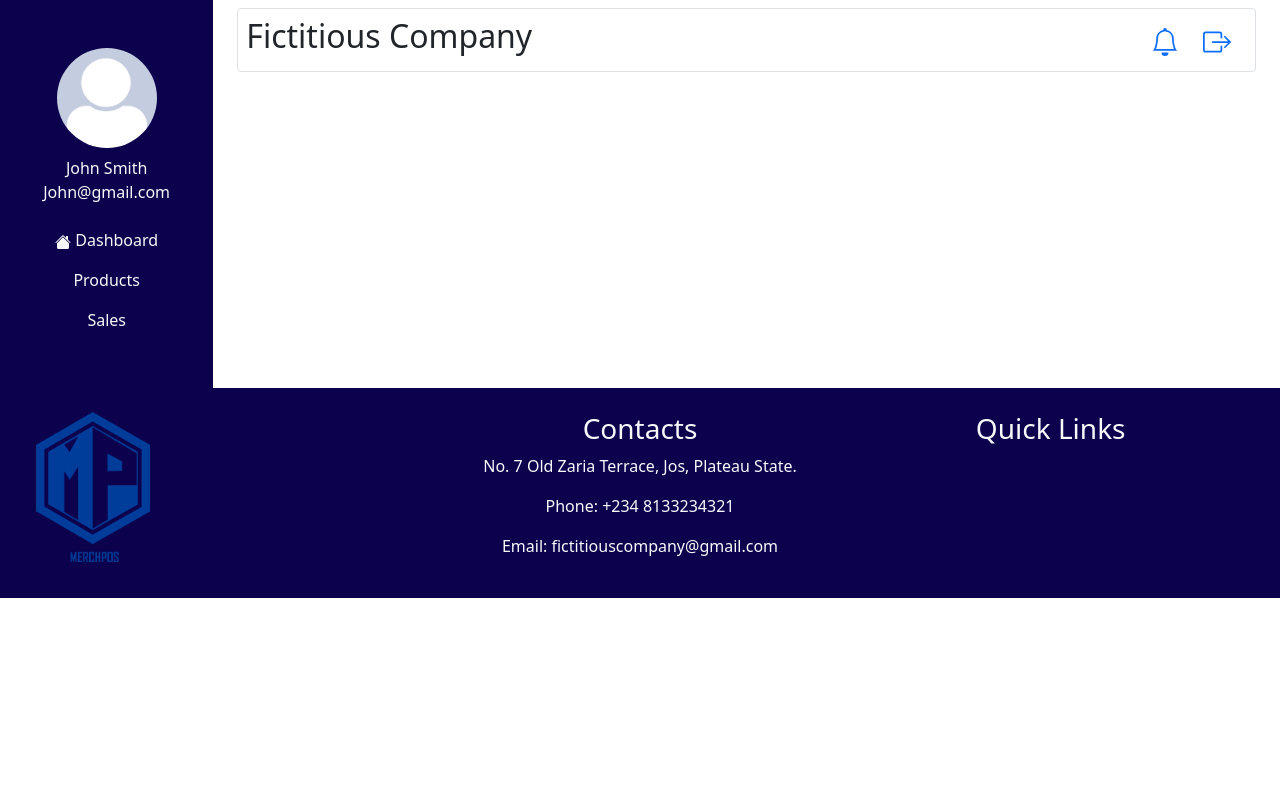
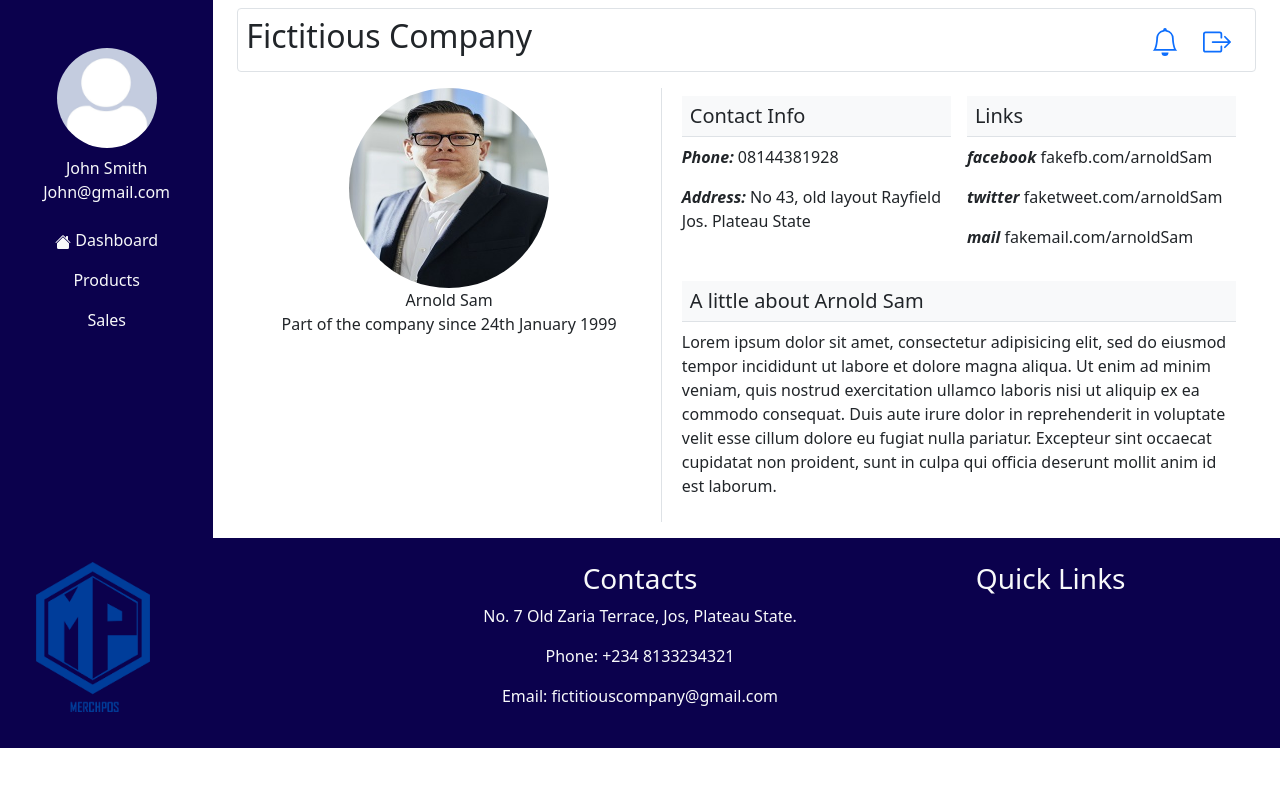
Before and after one commit to abbabawa/bootstrap-template, a React (Create React App) app: page /staff_profile/1 in a window 1280 px wide. Shown: the top 786 px of the page. Built offline with nearby package versions, Linux system fonts and the light colour scheme.

Commit message:
Staff profile page created and worked on

```diff
--- a/package.json
+++ b/package.json
@@ -12,6 +12,8 @@
     "react-bootstrap": "^2.0.0-beta.2",
     "react-chartjs-2": "^3.0.4",
     "react-dom": "^17.0.2",
+    "react-router": "^5.2.0",
+    "react-router-dom": "^5.2.0",
     "react-scripts": "4.0.3",
     "web-vitals": "^1.0.1"
   },
--- a/src/App.js
+++ b/src/App.js
@@ -10,6 +10,7 @@ import Dashboard from './pages/Dashboard';
 import SiteForm from './pages/Form';
 import SiteTable from './pages/Table';
 import Staff from './pages/Staff';
+import StaffProfile from './pages/StaffProfile';
 
 let customers = [
 	{
@@ -233,7 +234,13 @@ let staff = [
 			facebook: "fakefb.com/arnoldSam",
 			twitter: "faketweet.com/arnoldSam",
 			mail: "fakemail.com/arnoldSam"
-		}
+		},
+		bio: `Lorem ipsum dolor sit amet, consectetur adipisicing elit, sed do eiusmod
+			tempor incididunt ut labore et dolore magna aliqua. Ut enim ad minim veniam,
+			quis nostrud exercitation ullamco laboris nisi ut aliquip ex ea commodo
+			consequat. Duis aute irure dolor in reprehenderit in voluptate velit esse
+			cillum dolore eu fugiat nulla pariatur. Excepteur sint occaecat cupidatat non
+			proident, sunt in culpa qui officia deserunt mollit anim id est laborum.`
 	},
 	{
 		id: 2,
@@ -250,7 +257,13 @@ let staff = [
 			facebook: "fakefb.com/arnoldSam",
 			twitter: "faketweet.com/arnoldSam",
 			mail: "fakemail.com/arnoldSam"
-		}
+		},
+		bio: `Lorem ipsum dolor sit amet, consectetur adipisicing elit, sed do eiusmod
+			tempor incididunt ut labore et dolore magna aliqua. Ut enim ad minim veniam,
+			quis nostrud exercitation ullamco laboris nisi ut aliquip ex ea commodo
+			consequat. Duis aute irure dolor in reprehenderit in voluptate velit esse
+			cillum dolore eu fugiat nulla pariatur. Excepteur sint occaecat cupidatat non
+			proident, sunt in culpa qui officia deserunt mollit anim id est laborum.`
 	},
 	{
 		id: 3,
@@ -267,7 +280,13 @@ let staff = [
 			facebook: "fakefb.com/johnson",
 			twitter: "faketweet.com/johnson",
 			mail: "fakemail.com/arnoldSam"
-		}
+		},
+		bio: `Lorem ipsum dolor sit amet, consectetur adipisicing elit, sed do eiusmod
+			tempor incididunt ut labore et dolore magna aliqua. Ut enim ad minim veniam,
+			quis nostrud exercitation ullamco laboris nisi ut aliquip ex ea commodo
+			consequat. Duis aute irure dolor in reprehenderit in voluptate velit esse
+			cillum dolore eu fugiat nulla pariatur. Excepteur sint occaecat cupidatat non
+			proident, sunt in culpa qui officia deserunt mollit anim id est laborum.`
 	},
 	{
 		id: 4,
@@ -284,7 +303,13 @@ let staff = [
 			facebook: "fakefb.com/mercy",
 			twitter: "faketweet.com/mercy",
 			mail: "fakemail.com/mercy"
-		}
+		},
+		bio: `Lorem ipsum dolor sit amet, consectetur adipisicing elit, sed do eiusmod
+			tempor incididunt ut labore et dolore magna aliqua. Ut enim ad minim veniam,
+			quis nostrud exercitation ullamco laboris nisi ut aliquip ex ea commodo
+			consequat. Duis aute irure dolor in reprehenderit in voluptate velit esse
+			cillum dolore eu fugiat nulla pariatur. Excepteur sint occaecat cupidatat non
+			proident, sunt in culpa qui officia deserunt mollit anim id est laborum.`
 	},
 	{
 		id: 5,
@@ -301,7 +326,13 @@ let staff = [
 			facebook: "fakefb.com/jane",
 			twitter: "faketweet.com/jane",
 			mail: "fakemail.com/jane"
-		}
+		},
+		bio: `Lorem ipsum dolor sit amet, consectetur adipisicing elit, sed do eiusmod
+			tempor incididunt ut labore et dolore magna aliqua. Ut enim ad minim veniam,
+			quis nostrud exercitation ullamco laboris nisi ut aliquip ex ea commodo
+			consequat. Duis aute irure dolor in reprehenderit in voluptate velit esse
+			cillum dolore eu fugiat nulla pariatur. Excepteur sint occaecat cupidatat non
+			proident, sunt in culpa qui officia deserunt mollit anim id est laborum.`
 	},
 	{
 		id: 6,
@@ -318,7 +349,13 @@ let staff = [
 			facebook: "fakefb.com/johnson",
 			twitter: "faketweet.com/johnson",
 			mail: "fakemail.com/arnoldSam"
-		}
+		},
+		bio: `Lorem ipsum dolor sit amet, consectetur adipisicing elit, sed do eiusmod
+			tempor incididunt ut labore et dolore magna aliqua. Ut enim ad minim veniam,
+			quis nostrud exercitation ullamco laboris nisi ut aliquip ex ea commodo
+			consequat. Duis aute irure dolor in reprehenderit in voluptate velit esse
+			cillum dolore eu fugiat nulla pariatur. Excepteur sint occaecat cupidatat non
+			proident, sunt in culpa qui officia deserunt mollit anim id est laborum.`
 	},
 	{
 		id: 7,
@@ -335,7 +372,13 @@ let staff = [
 			facebook: "fakefb.com/mercy",
 			twitter: "faketweet.com/mercy",
 			mail: "fakemail.com/mercy"
-		}
+		},
+		bio: `Lorem ipsum dolor sit amet, consectetur adipisicing elit, sed do eiusmod
+			tempor incididunt ut labore et dolore magna aliqua. Ut enim ad minim veniam,
+			quis nostrud exercitation ullamco laboris nisi ut aliquip ex ea commodo
+			consequat. Duis aute irure dolor in reprehenderit in voluptate velit esse
+			cillum dolore eu fugiat nulla pariatur. Excepteur sint occaecat cupidatat non
+			proident, sunt in culpa qui officia deserunt mollit anim id est laborum.`
 	},
 	{
 		id: 8,
@@ -352,7 +395,13 @@ let staff = [
 			facebook: "fakefb.com/arnoldSam",
 			twitter: "faketweet.com/arnoldSam",
 			mail: "fakemail.com/arnoldSam"
-		}
+		},
+		bio: `Lorem ipsum dolor sit amet, consectetur adipisicing elit, sed do eiusmod
+			tempor incididunt ut labore et dolore magna aliqua. Ut enim ad minim veniam,
+			quis nostrud exercitation ullamco laboris nisi ut aliquip ex ea commodo
+			consequat. Duis aute irure dolor in reprehenderit in voluptate velit esse
+			cillum dolore eu fugiat nulla pariatur. Excepteur sint occaecat cupidatat non
+			proident, sunt in culpa qui officia deserunt mollit anim id est laborum.`
 	},
 	{
 		id: 9,
@@ -369,7 +418,13 @@ let staff = [
 			facebook: "fakefb.com/johnson",
 			twitter: "faketweet.com/johnson",
 			mail: "fakemail.com/arnoldSam"
-		}
+		},
+		bio: `Lorem ipsum dolor sit amet, consectetur adipisicing elit, sed do eiusmod
+			tempor incididunt ut labore et dolore magna aliqua. Ut enim ad minim veniam,
+			quis nostrud exercitation ullamco laboris nisi ut aliquip ex ea commodo
+			consequat. Duis aute irure dolor in reprehenderit in voluptate velit esse
+			cillum dolore eu fugiat nulla pariatur. Excepteur sint occaecat cupidatat non
+			proident, sunt in culpa qui officia deserunt mollit anim id est laborum.`
 	},
 	{
 		id: 10,
@@ -386,7 +441,13 @@ let staff = [
 			facebook: "fakefb.com/mercy",
 			twitter: "faketweet.com/mercy",
 			mail: "fakemail.com/mercy"
-		}
+		},
+		bio: `Lorem ipsum dolor sit amet, consectetur adipisicing elit, sed do eiusmod
+			tempor incididunt ut labore et dolore magna aliqua. Ut enim ad minim veniam,
+			quis nostrud exercitation ullamco laboris nisi ut aliquip ex ea commodo
+			consequat. Duis aute irure dolor in reprehenderit in voluptate velit esse
+			cillum dolore eu fugiat nulla pariatur. Excepteur sint occaecat cupidatat non
+			proident, sunt in culpa qui officia deserunt mollit anim id est laborum.`
 	},
 	{
 		id: 11,
@@ -403,7 +464,13 @@ let staff = [
 			facebook: "fakefb.com/jane",
 			twitter: "faketweet.com/jane",
 			mail: "fakemail.com/jane"
-		}
+		},
+		bio: `Lorem ipsum dolor sit amet, consectetur adipisicing elit, sed do eiusmod
+			tempor incididunt ut labore et dolore magna aliqua. Ut enim ad minim veniam,
+			quis nostrud exercitation ullamco laboris nisi ut aliquip ex ea commodo
+			consequat. Duis aute irure dolor in reprehenderit in voluptate velit esse
+			cillum dolore eu fugiat nulla pariatur. Excepteur sint occaecat cupidatat non
+			proident, sunt in culpa qui officia deserunt mollit anim id est laborum.`
 	}
 ]
 
@@ -413,6 +480,10 @@ const getCustomers = ()=>{
 
 const getStaff = ()=>{
 	return staff
+}
+
+const getStaffProfile = (id)=>{
+	return staff.find(singStaff=>singStaff.id === id)
 }
 
 function App() {
@@ -460,6 +531,9 @@ function App() {
 						<Route path="/staff">
 							<Staff getStaff={getStaff} />
 						</Route>
+						<Route path="/staff_profile/:id">
+							<StaffProfile getStaffProfile={getStaffProfile} />
+						</Route>
 						<Route exact path="/">
 							<Dashboard />
 						</Route>
--- /dev/null
+++ b/src/StaffImages.js
@@ -0,0 +1,27 @@
+//TODO: simulate actual dynamic display of images from a server
+import arnold from './images/arnold-1.jpg'
+import arya from './images/arya-1.jpg'
+import female from './images/female_portrait-1.jpg'
+import johnson from './images/johnson-1.jpg'
+import sam from './images/sam-1.jpg'
+import portrait from './images/portrait-1.jpg'
+
+const getImage = (uimg)=>{
+    let img
+    if(uimg === 'arnold'){
+        img = arnold
+    }else if(uimg === 'arya'){
+        img = arya
+    }else if(uimg === 'female'){
+        img = female
+    }else if(uimg === 'johnson'){
+        img = johnson
+    }else if(uimg === 'sam'){
+        img = sam
+    }else if(uimg === 'portrait'){
+        img = portrait
+    }
+    return img
+}
+
+export default getImage
--- /dev/null
+++ b/src/components/ProfileImage.js
@@ -0,0 +1,8 @@
+import getImage from '../StaffImages'
+
+const ProfileImage= (props)=>{
+    let uimg = getImage(props.url)
+    return <img src={uimg} alt="Profile" className="img rounded-circle staff-card-img d-block mx-auto" />
+}
+
+export default ProfileImage
--- a/src/components/StaffCard.js
+++ b/src/components/StaffCard.js
@@ -1,28 +1,9 @@
 import {Col, Card, NavLink} from 'react-bootstrap'
+import getImage from '../StaffImages'
 
-//TODO: simulate actual dynamic display of images from a server
-import arnold from '../images/arnold-1.jpg'
-import arya from '../images/arya-1.jpg'
-import female from '../images/female_portrait-1.jpg'
-import johnson from '../images/johnson-1.jpg'
-import sam from '../images/sam-1.jpg'
-import portrait from '../images/portrait-1.jpg'
+const StaffCard = (props)=>{console.log(getImage)
+    let img = getImage(props.img)
 
-const StaffCard = (props)=>{
-    let img
-    if(props.img === 'arnold'){
-        img = arnold
-    }else if(props.img === 'arya'){
-        img = arya
-    }else if(props.img === 'female'){
-        img = female
-    }else if(props.img === 'johnson'){
-        img = johnson
-    }else if(props.img === 'sam'){
-        img = sam
-    }else if(props.img === 'portrait'){
-        img = portrait
-    }
     return <Col md="3" className="my-2 ">
                 <Card className="">
                     <Card.Img variant="top" src={img} alt="my img" className="img staff-card-img rounded-circle mx-auto my-3 border border-dark" />
--- /dev/null
+++ b/src/pages/StaffProfile.js
@@ -0,0 +1,62 @@
+import { useEffect, useState } from "react"
+import { Col } from "react-bootstrap"
+import {useParams} from 'react-router-dom'
+import ProfileImage from "../components/ProfileImage"
+
+import getImage from '../StaffImages'
+
+const StaffProfile = (props)=>{
+    let id = Number(useParams().id)
+    let uimg
+    const [profile, setProfile] = useState({
+		id: '',
+		firstName: "",
+		lastName: "",
+		jobTitle: "",
+		employmentDate: "",
+		img: "",
+		contactInfo: {
+			phone: "",
+			address: ""
+		},
+		links: {
+			facebook: "",
+			twitter: "",
+			mail: ""
+		},
+		bio: ``
+	})
+    useEffect(()=>{
+        let data = props.getStaffProfile(id)
+        setProfile(data)
+        //uimg = getImage(profile.img)
+        console.log(data)
+    }, [])
+    return <>
+        <Col md="5" className="text-center border-end">
+            <ProfileImage url={profile.img} />
+            {/* <img src={uimg} alt="Profile" className="img rounded-circle staff-card-img d-block mx-auto" /> */}
+            <span className="d-block">{profile.firstName+" "+profile.lastName}</span>
+            <span className="d-block">{"Part of the company since "+profile.employmentDate}</span>
+        </Col>
+        <Col md="7" className="d-flex flex-wrap">
+            <div className="col-12 col-md-6 p-2">
+                <h5 className="border-bottom bg-light p-2">Contact Info</h5>
+                <p><span className="fw-bold fst-italic">Phone:</span> {profile.contactInfo.phone}</p>
+                <p><span className="fw-bold fst-italic">Address:</span> {profile.contactInfo.address}</p>
+            </div>
+            <div className="col-12 col-md-6 p-2">
+                <h5 className="border-bottom bg-light p-2">Links</h5>
+                <p><span className="fw-bold fst-italic">facebook</span> {profile.links.facebook}</p>
+                <p><span className="fw-bold fst-italic">twitter</span> {profile.links.twitter}</p>
+                <p><span className="fw-bold fst-italic">mail</span> {profile.links.mail}</p>
+            </div>
+            <div className="p-2">
+                <h5 className="border-bottom bg-light p-2">A little about {profile.firstName+" "+profile.lastName}</h5>
+                <p>{profile.bio}</p>
+            </div>
+        </Col>
+    </>
+}
+
+export default StaffProfile
```
Also changed, not shown: 2 other files (tests, documents, lock files or other folders).
